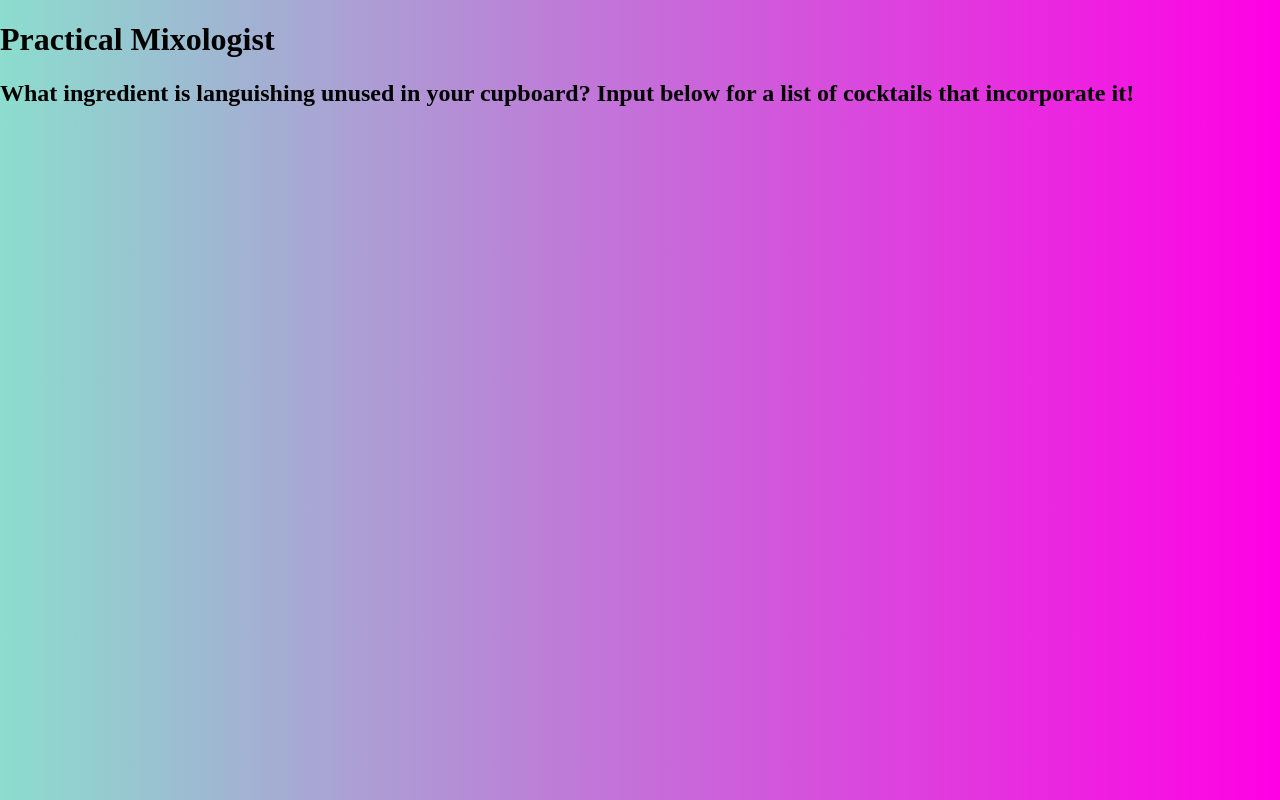
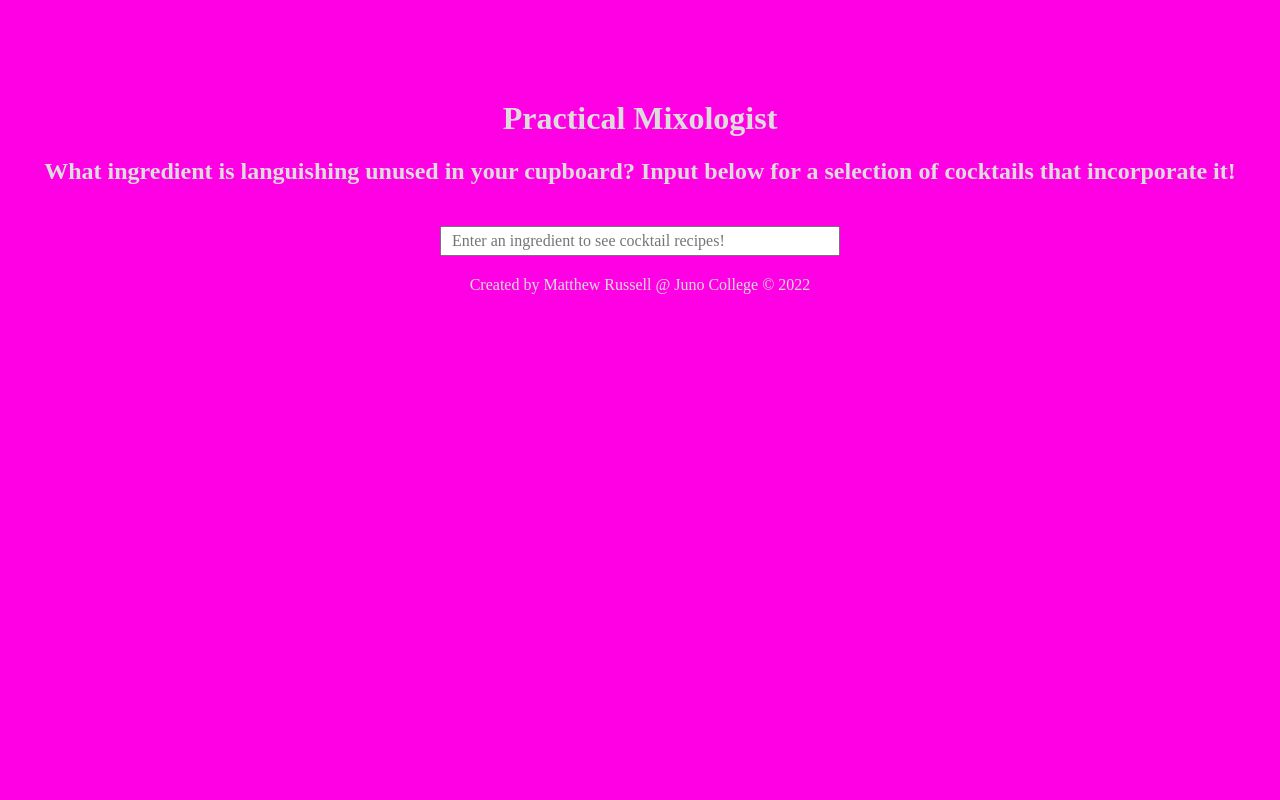
Before and after one commit to MttRussell/practicalMixologist, a React (Create React App) app: page / in a window 1280 px wide. Built offline with nearby package versions, Linux system fonts and the light colour scheme; no server answers.

Commit message:
submit bar

```diff
--- a/src/App.js
+++ b/src/App.js
@@ -1,10 +1,14 @@
-import { useEffect } from 'react';
+import { useEffect, useState } from 'react';
 import axios from 'axios';
 
 function App() {
+const [ingredients, setIngredients] = useState ([]);
+const [userQuery, setUserQuery] = useState ('');
+
   useEffect(() => {
     // const myHeaders = new Headers();
 const ingredients = "sugar";
+const instructions =
     // myHeaders.append("X-Api-Key", "I0byMt2hg8AjzK1rYh2DFA==WrK0dTCyskeA4FbW");
     // console.log(myHeaders);
 
@@ -14,11 +18,11 @@ const ingredients = "sugar";
       headers: {"X-Api-Key": "I0byMt2hg8AjzK1rYh2DFA==WrK0dTCyskeA4FbW"},
       dataResponse: "json",
       params: {
-
         format: "json"
       },
     }).then((response) => {
-      console.log(response);
+      //update 'ingredients state with response from API
+      setIngredients(response.data);
     });
     //Add an empty array here to prevent the callback function from running every time our component re-renders!
   }, []);
@@ -26,7 +30,19 @@ const ingredients = "sugar";
   return (
     <div className="App">
       <h1>Practical Mixologist</h1>
-      <h2>What ingredient is languishing unused in your cupboard? Input below for a list of cocktails that incorporate it!</h2>
+      <h2>What ingredient is languishing unused in your cupboard? Input below for a selection of cocktails that incorporate it!</h2>
+      <input type="text" placeholder="Enter an ingredient to see cocktail recipes!" onChange={(event) => {setUserQuery(event.target.value);
+      console.log(event)
+      }} />
+      {/* {ingredients.map(in) => {
+
+      })} */}
+
+    <div>
+    <footer>
+        Created by Matthew Russell @ Juno College © 2022
+    </footer>
+    </div>
     </div>
   )
 }
--- a/src/index.css
+++ b/src/index.css
@@ -4,11 +4,27 @@ html{line-height:1.15;-ms-text-size-adjust:100%;-webkit-text-size-adjust:100%}bo
 
 .sr-only { position: absolute; width: 1px; height: 1px; margin: -1px; border: 0; padding: 0; white-space: nowrap; clip-path: inset(100%); clip: rect(0 0 0 0); overflow: hidden;}
 
-@import url('https://fonts.googleapis.com/css2?family=Fredoka+One&display=swap');
+.App {
+  text-align: center;
+  margin-top: 100px;
+
+
+}
+
+.App input {
+  width: 400px;
+  height: 30px;
+  margin-top: 20px;
+  margin-bottom: 20px;
+  font-family: "Righteous";
+  padding-left: 10px;
+}
+
+@import url('https://fonts.googleapis.com/css2?family=Righteous&display=swap');
 
 body {
   margin: 0;
-  background: rgb(0,36,25);
-  background: linear-gradient(90deg, rgba(0,36,25,1) 0%, rgba(139,221,206,1) 0%, rgba(255,0,228,1) 100%);
-  font-family: 'Fredoka One';
+  background: rgba(255,0,228,1);
+  font-family: 'Righteous';
+  color: gainsboro;
 }
```
